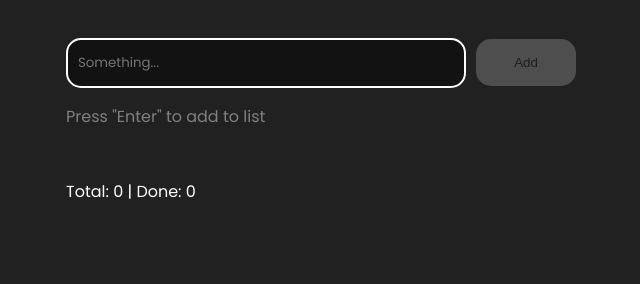
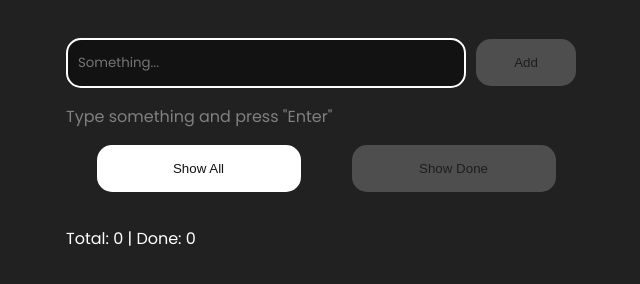
Before and after one commit to utopiaLF/vue-to-do-list, a plain HTML site: page index.html in a window 1280 px wide. Shown: the whole page, without its empty margins (319-959 px from the left). Drawn offline with nearby package versions, Linux system fonts and the light colour scheme.

Commit message:
added new features and and better UX

```diff
--- a/index.html
+++ b/index.html
@@ -87,6 +87,25 @@
         .addBtn.active{
             opacity: 1;
         }
+        .filterBox{
+            width: 100%;
+            display: flex;
+            align-items: center;
+            justify-content: space-around;
+        }
+        .filterBox button{
+            width: 40%;
+            background-color: #ffffff;
+            color: #121212;
+            height: 47px;
+            margin-left: 10px;
+            opacity: 0.2;
+            transition: all 0.2s;
+        }
+        .filterBox button.active{
+            opacity: 1;
+        }
+
         @media (max-width: 768px) {
             div{
                 width: 100%;
@@ -116,14 +135,19 @@
     <div id="app">
         <input v-model="message" @keyup.enter="addItem" type="text" placeholder="Something...">
         <button class="addBtn" :class="{ active: message}" @click="addItem" :disabled="!message">Add</button>
-        <p style="color: grey;">Press "Enter" to add to list</p>
+        <p style="color: grey;">Type something and press "Enter"</p>
 
+        <div class="filterBox">
+            <button class="filterBtn" :class="{ active: !showOnlyDone}" @click="showOnlyDone = false">Show All</button>
+            <button class="filterBtn" :class="{ active: showOnlyDone}" @click="showOnlyDone = !showOnlyDone">Show Done</button>
+        </div>
         <br>
 
         <p>Total: {{ total }} | Done: {{ done }}</p>
 
+
         <ul>
-            <li v-for="(item, index) in items" :key="index" :class="{ done: item.done}">{{ item.text }} <span><button v-show="!item.done" @click="toggleDone(index)" class="doneBtn">Done</button> <button @click="removeItem(index)">Delete</button></span></li>
+            <li v-for="(item, index) in filteredItems" :key="index" :class="{ done: item.done}">{{ item.text }} <span><button v-show="!item.done" @click="toggleDone(index)" class="doneBtn">Done</button> <button @click="removeItem(index)">Delete</button></span></li>
         </ul>
     </div>
 
@@ -134,22 +158,26 @@
             data() {
                 return {
                     message: '',
-                    items: []
+                    items: [],
+                    showOnlyDone: false
                 }
             },
             methods: {
                 addItem() {
                     const text = this.message.trim();
                     if(text) {
-                        this.items.push({ text, done: false});
+                        this.items.push({ text, done: false });
                         this.message = ''
+                        localStorage.setItem('savedList', JSON.stringify(this.items));
                     }
                 },
                 removeItem(index) {
                     this.items.splice(index, 1);
+                    localStorage.setItem('savedList', JSON.stringify(this.items));
                 },
                 toggleDone(index) {
                     this.items[index].done = !this.items[index].done;
+                    localStorage.setItem('savedList', JSON.stringify(this.items));
                 }
             },
             computed: {
@@ -158,6 +186,29 @@
                 },
                 done() {
                     return this.items.filter(item => item.done).length;
+                },
+                filteredItems() {
+                    if(this.showOnlyDone) {
+                        return this.items.filter(item => item.done);
+                    }
+
+                    return this.items;
+                }
+            },
+            watch: {
+                message(value) {
+                    localStorage.setItem('savedNote', value);
+                }
+            },
+            mounted() {
+                const list = JSON.parse(localStorage.getItem('savedList'));
+                if(Array.isArray(list)) {
+                    this.items = list;
+                }
+
+                const note = localStorage.getItem('savedNote');
+                if(note) {
+                    this.message = note;
                 }
             }
         }).mount('#app');
```
